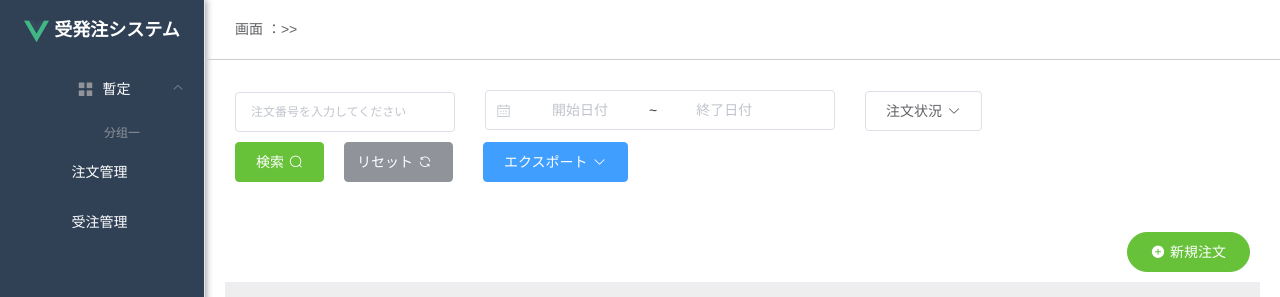
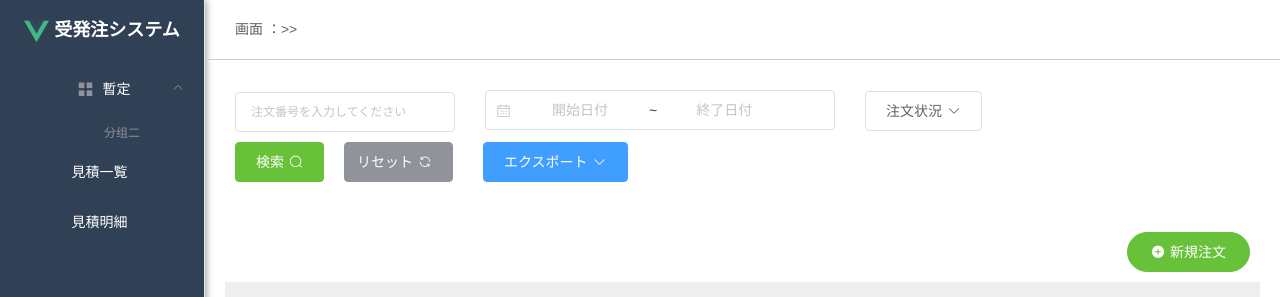
Before and after one commit to jackson51613/OrderManage, a Vue app: page /user in a window 1280 px wide. Shown: the top 297 px of the page. Built offline with nearby package versions, Linux system fonts and the light colour scheme.

Commit message:
2024/05/25：This is my second push

```diff
--- a/src/components/Aside.vue
+++ b/src/components/Aside.vue
@@ -10,9 +10,9 @@
                 <span slot="title">暫定</span>
             </template>
             <el-menu-item-group>
-                <template slot="title">分组一</template>
-                <el-menu-item index="/user">注文管理</el-menu-item>
-                <el-menu-item index="/">受注管理</el-menu-item>
+                <template slot="title">分组二</template>
+                <el-menu-item index="/user">見積一覧</el-menu-item>
+                <el-menu-item index="/">見積明細</el-menu-item>
             </el-menu-item-group>
         </el-submenu>
     </el-menu>
```
